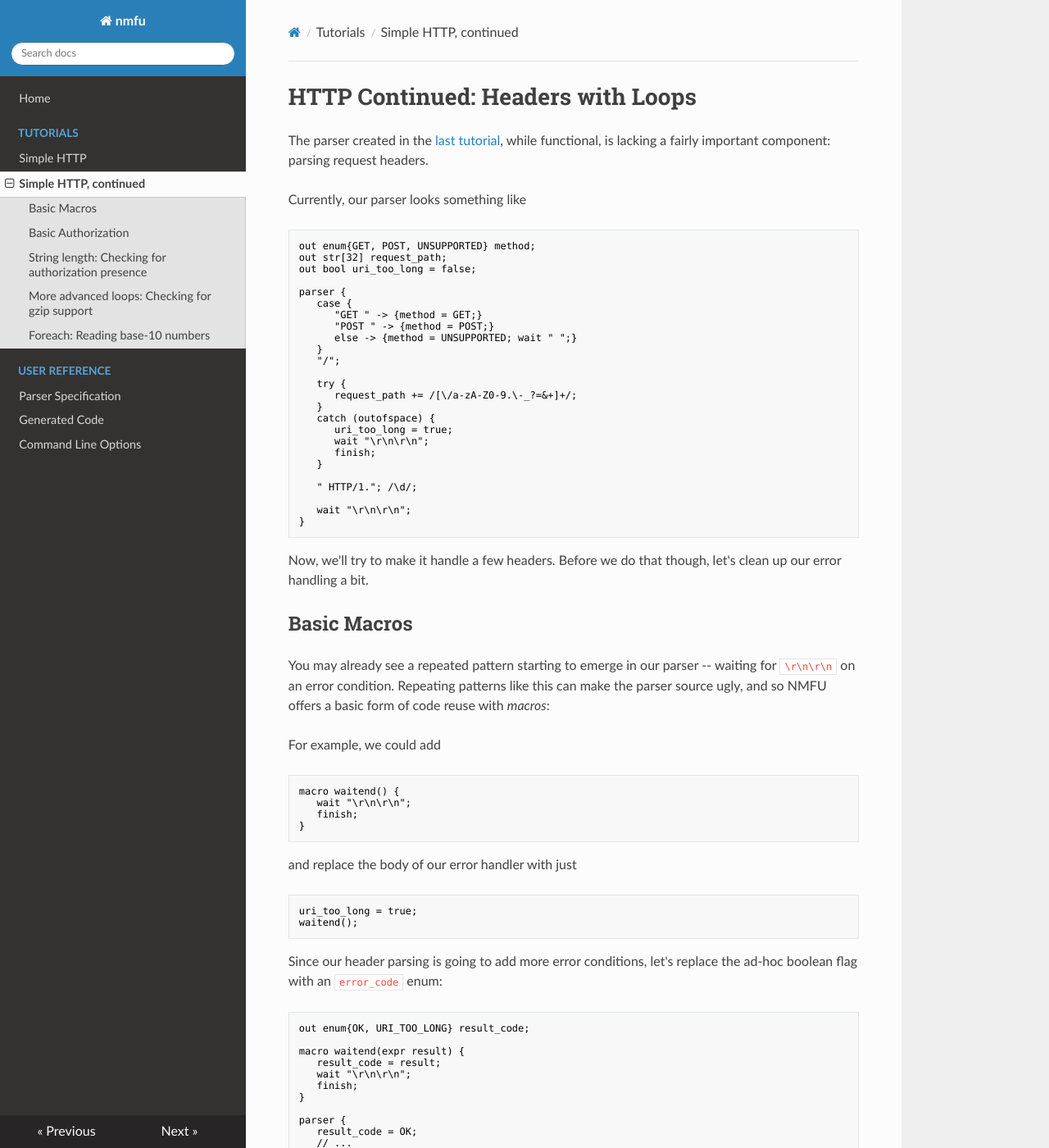
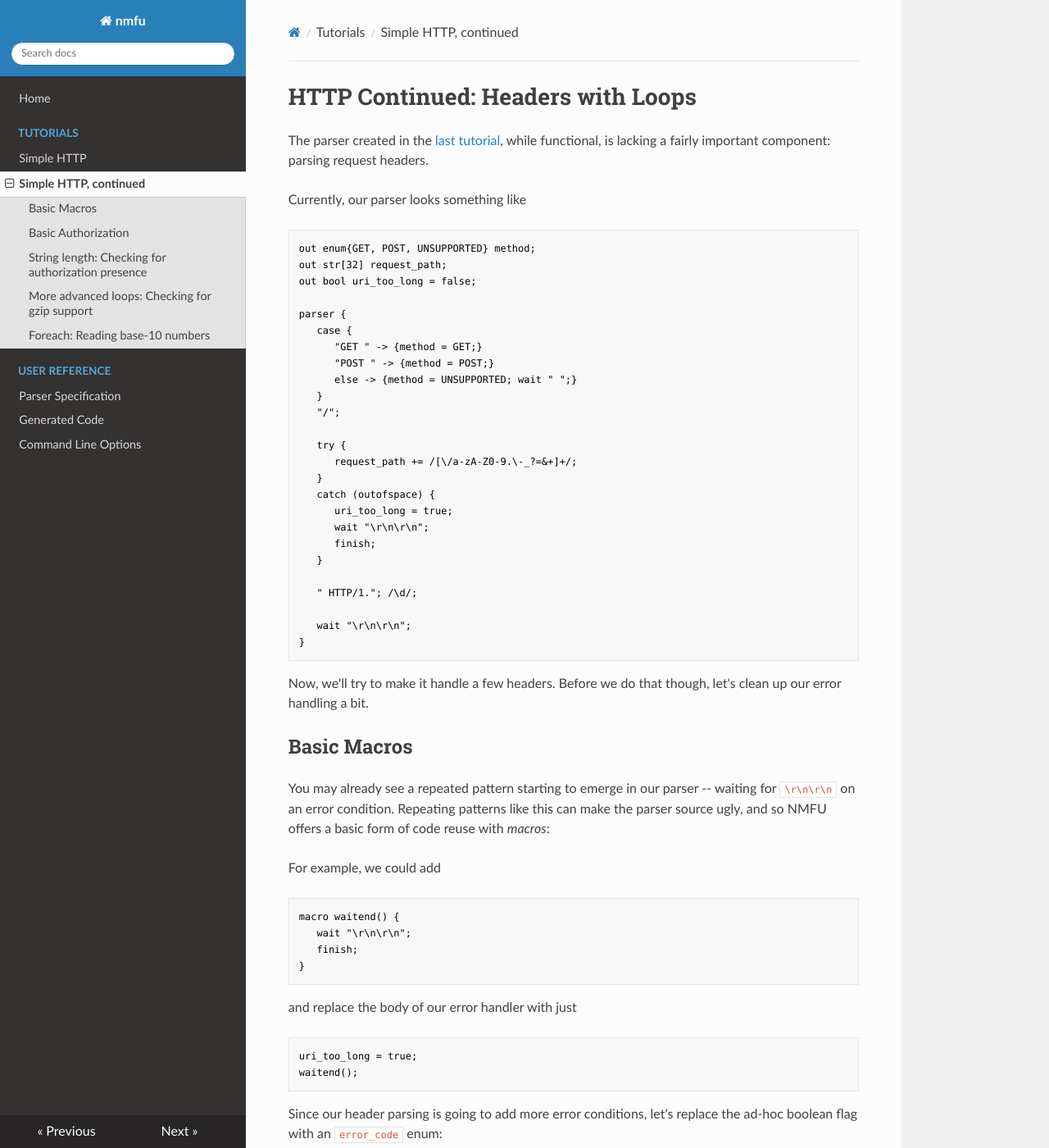
Before and after one commit to mincrmatt12/nmfu, an MkDocs documentation site: the page built from docs/tutorial/http2.md, in a window 1280 px wide and 1400 px high. Shown: the whole window at 82% size. Built offline with MkDocs 1.6.1, drawn with Linux system fonts in a browser that asks for light colours; some of the changed text lies outside the part shown.

Commit message:
Docs styling tweaks

```diff
--- /dev/null
+++ b/docs/css/extra.css
@@ -0,0 +1,7 @@
+.hcode pre {
+	margin-bottom: 1rem !important;
+}
+
+.hcode pre code {
+	color: black;
+}
--- a/mkdocs.yml
+++ b/mkdocs.yml
@@ -2,6 +2,8 @@
 theme:
   name: readthedocs
   highlightjs: false
+
+extra_css: ['css/extra.css']
 
 nav:
   - Home: 'index.md'
@@ -19,6 +21,7 @@
   - pymdownx.highlight:
       anchor_linenums: true
       css_class: hcode
+      noclasses: true
   - pymdownx.inlinehilite
   - pymdownx.snippets
   - pymdownx.superfences
```
